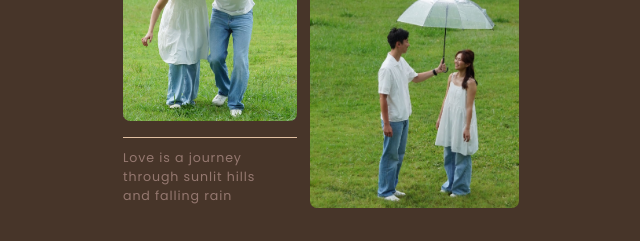
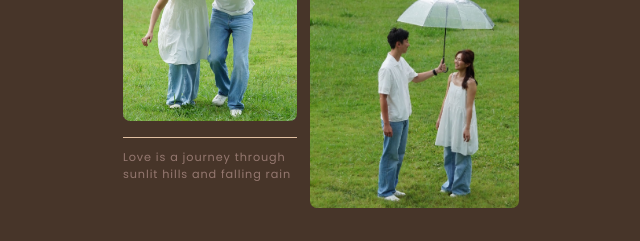
Before and after one commit to antonywls/our-days-wedding, a website: page index.html in a window 1280 px wide. Shown: the part 3380-3621 px from the top of the page, without its empty margins (319-959 px from the left). Drawn offline with Linux system fonts and the light colour scheme.

Commit message:
Make the chapter mottos slightly smaller
Co-Authored-By: Claude Opus 5.5 <noreply@anthropic.com>

```diff
--- a/css/style.css
+++ b/css/style.css
@@ -470,7 +470,7 @@ button { font: inherit; color: inherit; }
   padding-top: 0.25rem;
   border-top: 1px solid var(--tag);
   color: var(--muted);
-  font-size: calc(0.28rem * var(--text-scale));
+  font-size: calc(0.25rem * var(--text-scale));
   line-height: 1.5;
   letter-spacing: 0.02rem;
   text-wrap: balance;
```
